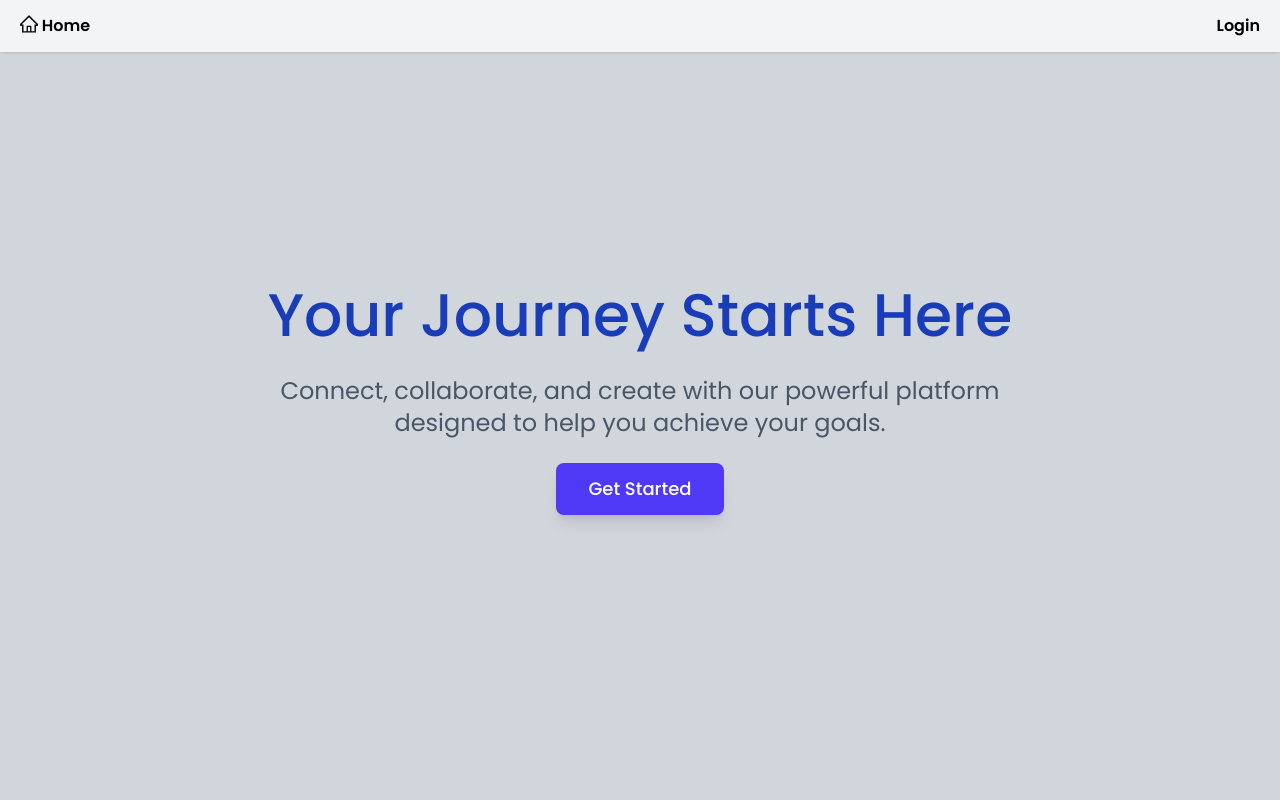
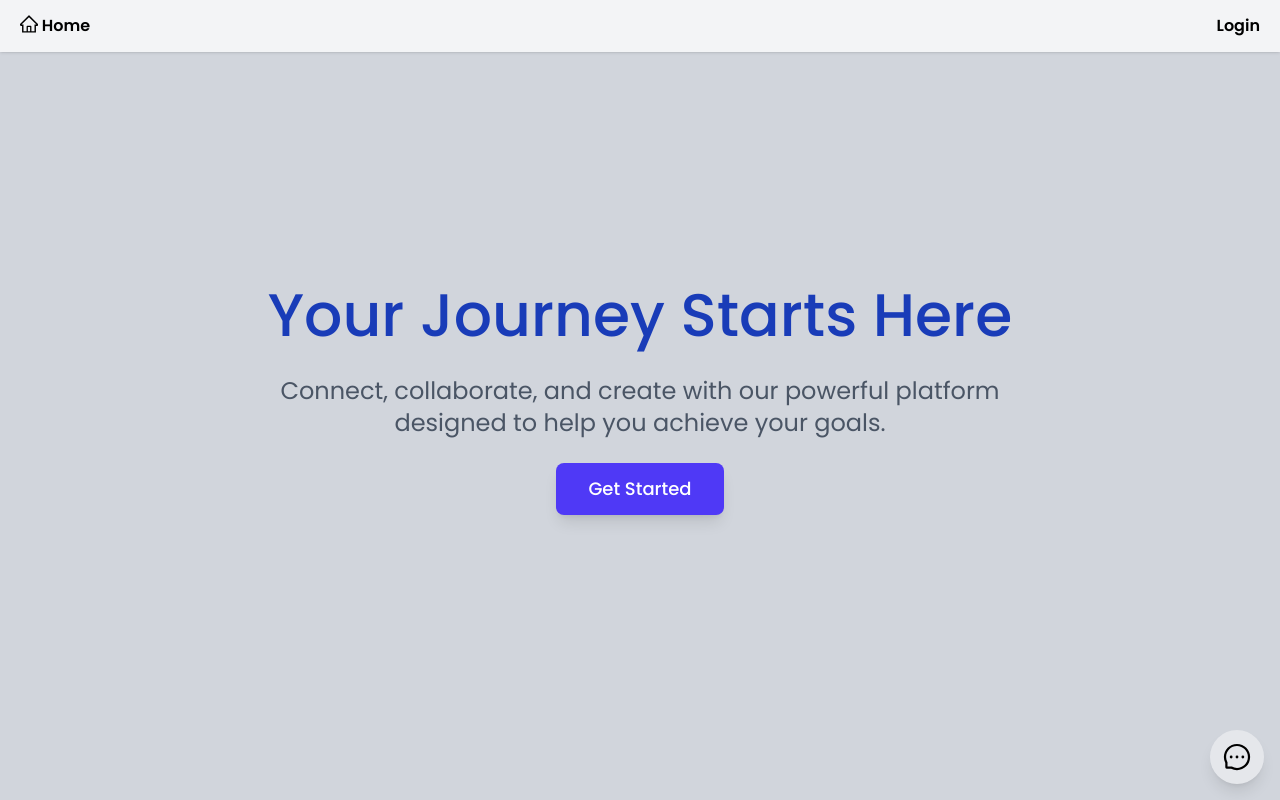
Before and after one commit to RealBI-SaaS/realbi-frontend, a React (Vite) app: page /home in a window 1280 px wide. Built offline with nearby package versions, Linux system fonts and the light colour scheme; no server answers.

Commit message:
- ai chat toggle

```diff
--- a/src/App.jsx
+++ b/src/App.jsx
@@ -4,6 +4,7 @@ import {
   Route,
   Navigate,
 } from "react-router-dom";
+import AiChat from "./components/ai/ChatBot"
 import { UserProvider } from "./context/UserContext";
 import Login from "./components/login";
 import Home from "./components/Home";
@@ -46,6 +47,7 @@ function App() {
       <OrganizationProvider>
         <Router className="grid grid-cols-1">
           <Nav />
+          <AiChat />
           <div className="w-full  bg-gray-300 grid grid-cols-1 border-red-800  mx-auto ">
             <Routes>
               <Route path="/login" element={<Login />} />
--- /dev/null
+++ b/src/components/ai/ChatBot.jsx
@@ -0,0 +1,27 @@
+import { useState } from "react";
+import { AiOutlineMessage } from "react-icons/ai";
+import { Card } from "antd";
+
+const AiChat = () => {
+  const [isOpen, setIsOpen] = useState(false);
+
+  return (
+    <div className="fixed bottom-4 right-4 flex flex-col items-end">
+      {isOpen && (
+        <Card className="w-80 bg-gray-50 p-4 shadow-md rounded-md">
+          <h2 className="text-lg font-bold">AI Chat, Comming Soon ...</h2>
+          <p>How can I help you today?</p>
+          <input className=" w-full outline-gray-600 rounded-sm p-2" placeholder="type here" />
+        </Card>
+      )}
+      <button
+        onClick={() => setIsOpen(!isOpen)}
+        className="bg-gray-200 text-white p-3 rounded-full shadow-lg flex items-center justify-center text-xl hover:bg-gray-400 transition-all "
+      >
+        <AiOutlineMessage className="text-3xl " />
+      </button>
+    </div>
+  );
+};
+
+export default AiChat;
```
